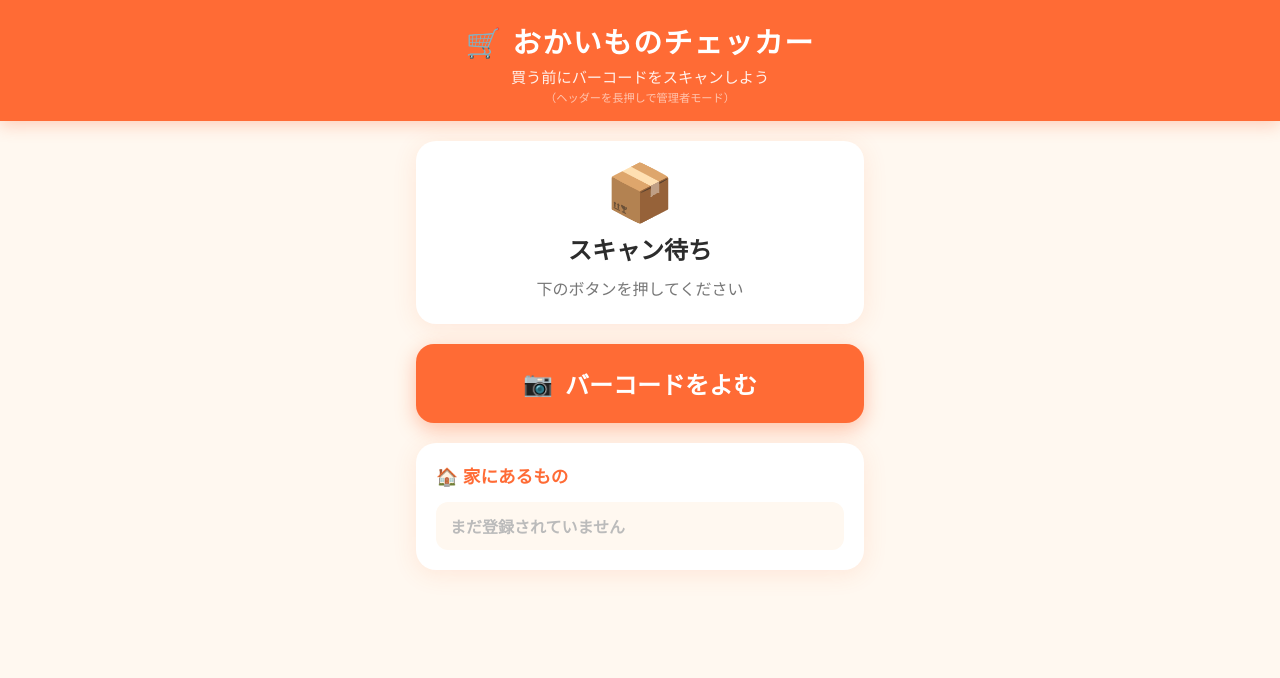
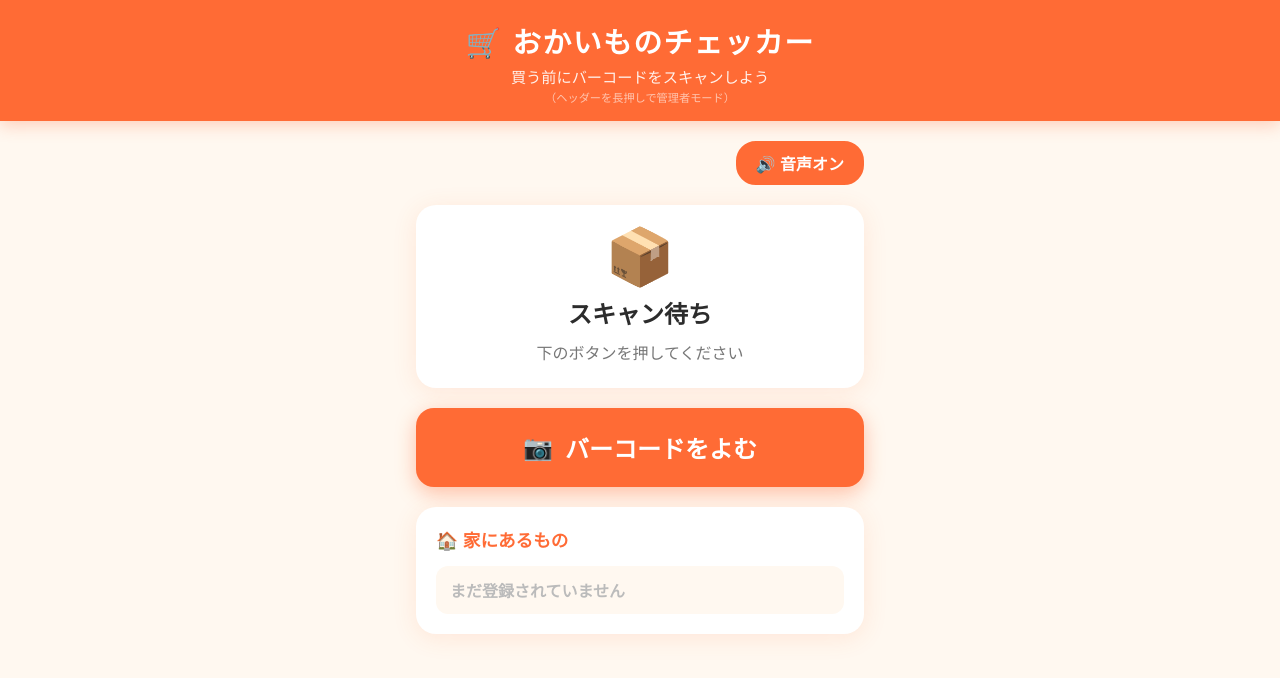
Before and after one commit to pandefu27-ui/scanner, a plain HTML site: page index.html in a window 1280 px wide. Drawn offline with Linux system fonts and the light colour scheme; a web font is replaced by a local one.

Commit message:
Update index.html

```diff
--- a/index.html
+++ b/index.html
@@ -1,3 +1,4 @@
+
 <!DOCTYPE html>
 <html lang="ja">
 <head>
@@ -151,6 +152,24 @@
     font-size: 1.3rem;
     font-weight: 900;
     cursor: pointer;
+  }
+
+  #sound-toggle-btn {
+    background: white;
+    border: 2px solid #eee;
+    border-radius: 20px;
+    padding: 8px 18px;
+    font-family: 'Zen Maru Gothic', sans-serif;
+    font-size: 1rem;
+    font-weight: 700;
+    cursor: pointer;
+    color: var(--text);
+    transition: background 0.2s, border 0.2s;
+  }
+  #sound-toggle-btn.on {
+    background: var(--primary);
+    border-color: var(--primary);
+    color: white;
   }
 
   /* ---- ADMIN MODE ---- */
@@ -673,6 +692,11 @@
 
 <main>
 
+  <!-- Sound toggle -->
+  <div id="sound-toggle-wrap" style="display:flex;justify-content:flex-end;">
+    <button id="sound-toggle-btn" onclick="toggleSound()">🔊 音声オン</button>
+  </div>
+
   <!-- Result -->
   <div id="result-card">
     <div id="result-icon">📦</div>
@@ -992,6 +1016,7 @@ function handleBarcode(code) {
     const qtyText = item.qty > 1 ? `${item.qty}個` : '';
     showOverlay('danger', '✕', 'すでにあります！', `「${item.name}」が家に${qtyText}あります。\n買わなくて大丈夫！`);
     setResult('🚫', 'すでにあります！', `「${item.name}」は家にあります。買わなくて大丈夫！`, 'state-danger');
+    speak(`すでにあります。${item.name}が家にあります。買わなくて大丈夫です。`);
   } else {
     setResult('✅', '家にありません', `バーコード: ${code}`, 'state-safe');
     if (isAdmin) {
@@ -1003,6 +1028,7 @@ function handleBarcode(code) {
       };
     } else {
       showOverlay('safe', '〇', '家にありません', '買っても大丈夫です！');
+      speak('家にありません。買っても大丈夫です。');
     }
   }
 }
@@ -1079,7 +1105,41 @@ document.getElementById('item-name-input').addEventListener('keydown', e => {
 });
 
 // =========================================================
-// ADMIN MODE
+// SPEECH SYNTHESIS
+// =========================================================
+
+const SOUND_KEY = 'sound_on_' + LIST_ID;
+let soundOn = localStorage.getItem(SOUND_KEY) !== 'false'; // デフォルトオン
+
+function updateSoundBtn() {
+  const btn = document.getElementById('sound-toggle-btn');
+  if (soundOn) {
+    btn.textContent = '🔊 音声オン';
+    btn.classList.add('on');
+  } else {
+    btn.textContent = '🔇 音声オフ';
+    btn.classList.remove('on');
+  }
+}
+
+function toggleSound() {
+  soundOn = !soundOn;
+  localStorage.setItem(SOUND_KEY, soundOn);
+  updateSoundBtn();
+  if (soundOn) speak('音声をオンにしました');
+}
+
+function speak(text) {
+  if (!soundOn) return;
+  if (!window.speechSynthesis) return;
+  window.speechSynthesis.cancel();
+  const utter = new SpeechSynthesisUtterance(text);
+  utter.lang = 'ja-JP';
+  utter.rate = 0.9;
+  window.speechSynthesis.speak(utter);
+}
+
+// =========================================================
 // =========================================================
 
 const PIN_KEY = 'admin_pin_' + LIST_ID;
@@ -1173,6 +1233,7 @@ function showToast(msg) {
 
 renderList();
 updateShareUrl();
+updateSoundBtn();
 </script>
 </body>
 </html>
```
